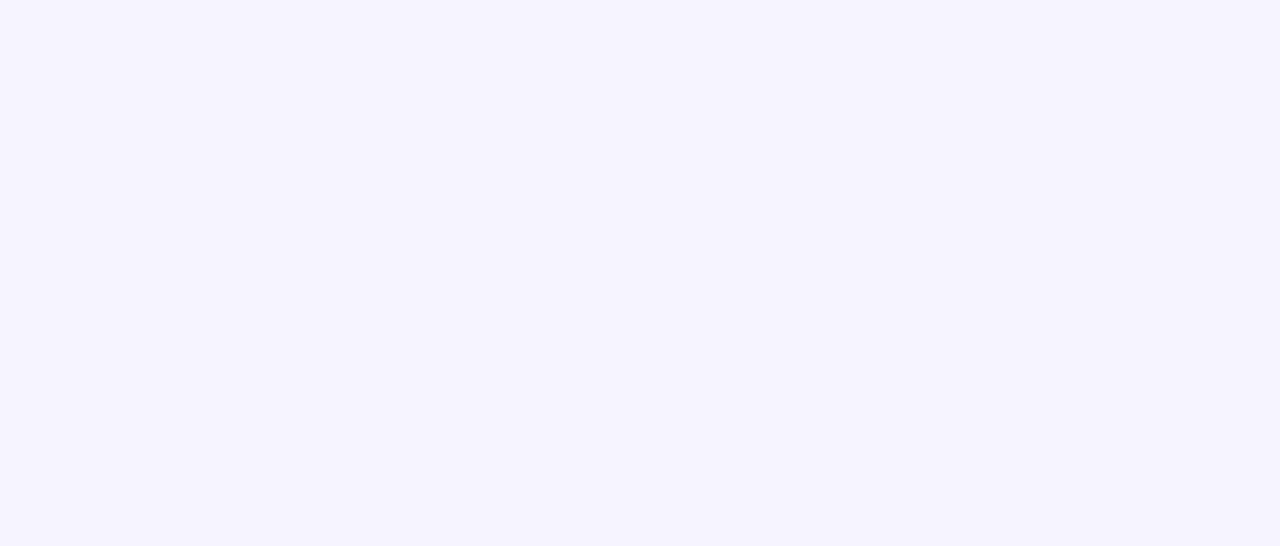
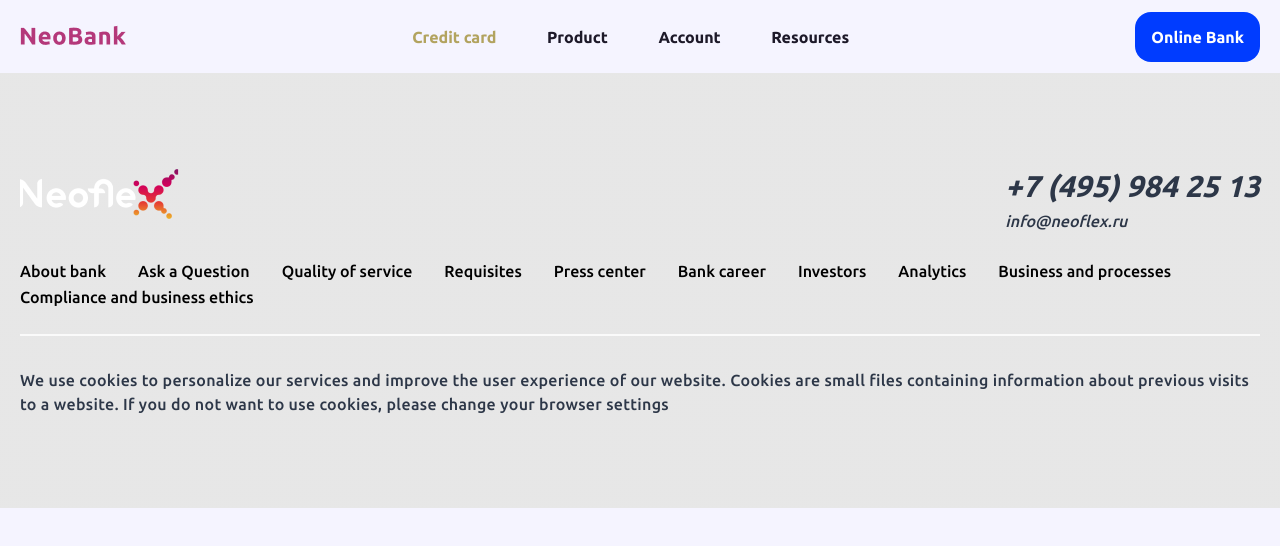
Before and after one commit to ngel9899/NeoBank, a React (Create React App) app: page /loanPage in a window 1280 px wide. Before the commit this address had no page. Shown: the top 546 px of the page. Built offline with nearby package versions, Linux system fonts and the light colour scheme.

Commit message:
Changing the header under NavLink

```diff
--- a/src/components/header/header.tsx
+++ b/src/components/header/header.tsx
@@ -1,5 +1,6 @@
 import {DropDown} from "../dropdown/dropdown";
 import "../../sass/header.sass";
+import {NavLink} from "react-router-dom";
 
 export function Header(){
     return(
@@ -9,10 +10,10 @@
                 </div>
                 <div className="header__nav">
                     <nav>
-                        <li><a href="">Credit card</a></li>
-                        <li><a href="">Product</a></li>
-                        <li><a href="">Account</a></li>
-                        <li><a href="">Resources</a></li>
+                        <NavLink to="/loanPage" className={({ isActive }) =>(isActive ? "active-header" : "no-active-header")}>Credit card</NavLink>
+                        <NavLink to="/" className={({ isActive }) =>(isActive ? "active-header" : "no-active-header")}>Product</NavLink>
+                        <NavLink to="/" className={({ isActive }) =>(isActive ? "active-header" : "no-active-header")}>Account</NavLink>
+                        <NavLink to="/" className={({ isActive }) =>(isActive ? "active-header" : "no-active-header")}>Resources</NavLink>
                     </nav>
                 </div>
                 <div className="header__button">
--- a/src/font/variables.sass
+++ b/src/font/variables.sass
@@ -39,3 +39,8 @@
   background-color: #003CFF
   border-radius: 16px
   border: none
+
+@mixin navLink-header
+  text-decoration: none
+  font-family: $ubuntu-bold
+  font-size: 16px
--- /dev/null
+++ b/src/pages/loanPage.tsx
@@ -0,0 +1,12 @@
+import {Header} from "../components/header/header";
+import {Footer} from "../components/footer/footer";
+
+export function LoanPage (){
+    return(
+        <div>
+            <Header />
+
+            <Footer />
+        </div>
+    )
+}
--- a/src/routes.tsx
+++ b/src/routes.tsx
@@ -1,12 +1,14 @@
 import React from "react";
 import { Route, Routes} from "react-router-dom";
 import {Home} from "./pages/home";
+import {LoanPage} from "./pages/loanPage";
 
 export const AppRoutes = () => {
     return (
         <Routes>
             <Route path="/" element={<Home />} />
             <Route path="/home" element={<Home />} />
+            <Route path="/loanPage" element={<LoanPage />} />
         </Routes>
     );
 }
--- a/src/sass/header.sass
+++ b/src/sass/header.sass
@@ -8,18 +8,19 @@
 .header__logo
   padding: 24.5px 0
 
+.active-header
+  @include navLink-header
+  color: #B2A35F
+
+.no-active-header
+  @include navLink-header
+  color: #1D1929
+
 .header__nav
   padding: 23px 0
   width: 437px
   nav
     @include flex-between
-    li
-      list-style: none
-      a
-        text-decoration: none
-        font-family: $ubuntu-bold
-        font-size: 16px
-        color: #1D1929
 
 .header__button
   padding: 7px 0
```
